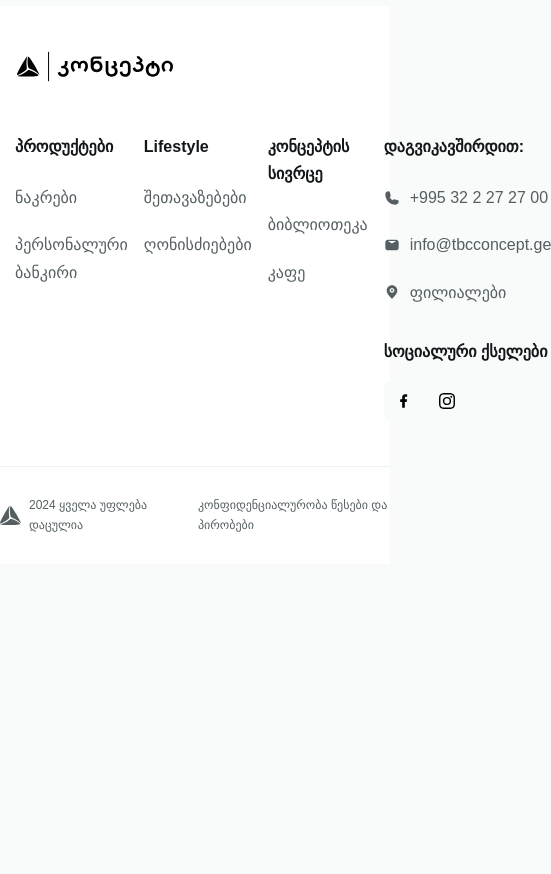
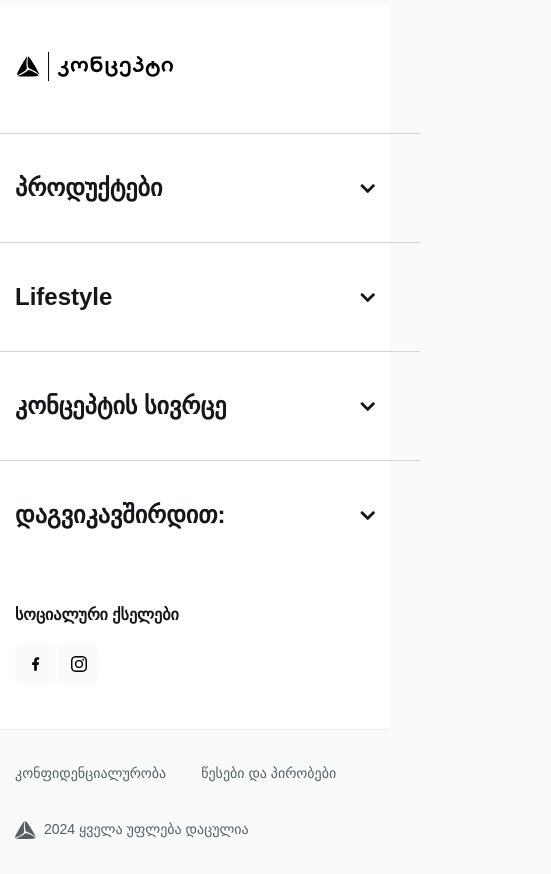
Before and after one commit to bmagnaradze/Tbcconcept-copy, a website: page index.html in a window 390 px wide. Shown: the part 3060-3934 px from the top of the page, 551 px wide, since content can reach past the window. Before the commit the page ends 3624 px from the top, so only its background shows below. Drawn offline with Linux system fonts and the light colour scheme.

Commit message:
Added styles footer to make it responsive

```diff
--- a/components/footer/footer.css
+++ b/components/footer/footer.css
@@ -25,24 +25,18 @@
 }
 
 .footer_main-col {
-  a {
-    text-decoration: none;
-  }
   a:hover {
     color: #182cc0;
   }
 }
+
 .footer_contact {
   a {
     text-decoration: none;
   }
   a:hover {
     text-decoration: underline;
-  }
-}
-.footer_dropdown-toggle {
-  a:hover {
-    text-decoration: none;
+    color: inherit;
   }
 }
 
@@ -50,6 +44,20 @@
   color: #141719;
   padding-bottom: 24px;
   font-weight: 700;
+  cursor: pointer;
+
+  &::after {
+    font-family: FontAwesome;
+    content: '\f107';
+    margin-left: 10px;
+    transition: transform 0.3s;
+    display: none;
+  }
+
+  &.active::after {
+    transform: rotate(180deg);
+    display: none;
+  }
 }
 
 .footer_dropdown-list {
@@ -57,6 +65,10 @@
   flex-direction: column;
   align-items: flex-start;
   display: flex;
+
+  &.show {
+    display: flex;
+  }
 }
 
 .footer_conect {
@@ -111,6 +123,13 @@
   align-items: center;
   display: flex;
 }
+.rules {
+  grid-column-gap: 35px;
+  grid-row-gap: 8px;
+  flex-wrap: wrap;
+  align-items: center;
+  display: flex;
+}
 
 .bottom_logo {
   grid-column-gap: 8px;
@@ -118,3 +137,59 @@
     width: 21px;
   }
 }
+
+@media screen and (max-width: 767px) {
+  .footer_main-inner {
+    grid-row-gap: 0;
+    flex-direction: column;
+    display: flex;
+  }
+  .footer_main-col {
+    margin-left: -45px;
+    margin-right: -45px;
+  }
+  .footer_dropdown {
+    border-top: 1px solid #d1d5d6;
+  }
+  .footer_dropdown-toggle {
+    grid-column-gap: 36px;
+    justify-content: space-between;
+    align-items: center;
+    padding: 36px 45px;
+    font-size: 24px;
+    line-height: 1.5;
+    display: flex;
+  }
+  .footer_dropdown-list {
+    grid-row-gap: 24px;
+    padding-bottom: 36px;
+    padding-left: 45px;
+    padding-right: 45px;
+    display: none;
+  }
+
+  .footer_dropdown-toggle {
+    &::after {
+      display: block;
+    }
+
+    &.active::after {
+      display: block;
+    }
+  }
+
+  .footer_bottom {
+    background-color: #f9fafa;
+    padding-top: 32px;
+    padding-bottom: 32px;
+    font-size: 14px;
+  }
+  .footer_bottom_inner {
+    grid-row-gap: 32px;
+    flex-direction: column;
+    align-items: flex-start;
+  }
+  .rules {
+    order: -1;
+  }
+}
--- a/components/footer/footer.html
+++ b/components/footer/footer.html
@@ -31,7 +31,8 @@
         <div class="footer_main-inner">
           <div class="footer_main-col">
             <div class="footer_dropdown">
-              <div class="footer_dropdown-toggle"><a href="#">პროდუქტები</a>
+              <div class="footer_dropdown-toggle">
+                <div class="d_cursor">პროდუქტები</div>
                 <div class="footer_dropdown-arrow "></div>
               </div>
               <nav class="footer_dropdown-list">
@@ -43,7 +44,8 @@
 
           <div class="footer_main-col">
             <div class="footer_dropdown">
-              <div class="footer_dropdown-toggle"><a href="#">Lifestyle</a>
+              <div class="footer_dropdown-toggle">
+                <div class="d_cursor">Lifestyle</div>
                 <div class="footer_dropdown-arrow "></div>
               </div>
               <nav class="footer_dropdown-list">
@@ -55,8 +57,9 @@
 
           <div class="footer_main-col">
             <div class="footer_dropdown">
-              <div class="footer_dropdown-toggle"><a href="#">კონცეპტის სივრცე</a>
-                <div class="footer_dropdown-arrow "></div>
+              <div class="footer_dropdown-toggle">
+                <div class="d_cursor">კონცეპტის სივრცე</div>
+                <div class="footer_dropdown-arrow "> </div>
               </div>
               <nav class="footer_dropdown-list">
                 <a href="#">ბიბლიოთეკა</a>
@@ -66,9 +69,10 @@
           </div>
 
           <div class="footer_contact">
-
+            <div class="footer_main-col">
               <div class="footer_dropdown">
-              <div class="footer_dropdown-toggle"><a href="#">დაგვიკავშირდით:</a>
+                <div class="footer_dropdown-toggle">
+                  <div class="d_cursor">დაგვიკავშირდით:</div>
                   <div class="footer_dropdown-arrow "></div>
                 </div>
                 <nav class="footer_dropdown-list">
@@ -76,6 +80,7 @@
                   <a href="#" class="footer_conect"> <img src="../../images/mail.svg" /> info@tbcconcept.ge</a>
                   <a href="#" class="footer_conect"><img src="../../images/location.svg" /> ფილიალები</a>
                 </nav>
+              </div>
             </div>
             <p class="footer_social">სოციალური ქსელები</p>
             <div class="footer_social-list">
@@ -99,6 +104,8 @@
     </div>
   </div>
   <div class="footer_bottom">
+    <div class="p_global">
+      <div class="container">
         <div class="footer_bottom_inner">
           <div class="bottom_logo d_flex">
             <img src="images/mobile-header.svg" alt="Logo" />
@@ -110,6 +117,9 @@
             </nav>
           </div>
         </div>
+      </div>
+    </div>
 
+  </div>
 
 </footer>
--- a/index.html
+++ b/index.html
@@ -9,6 +9,7 @@
   <link rel="stylesheet" href="/components/header/header.css" />
   <link rel="stylesheet" href="/components/main/main.css" />
   <link rel="stylesheet" href="/components/footer/footer.css" />
+  <link href="//maxcdn.bootstrapcdn.com/font-awesome/4.5.0/css/font-awesome.min.css" rel="stylesheet">
 </head>
 
 <body>
--- a/js/script.js
+++ b/js/script.js
@@ -7,7 +7,13 @@
     }
   );
   loadComponent('components/main/main.html', 'main-placeholder');
-  loadComponent('components/footer/footer.html', 'footer-placeholder');
+  loadComponent(
+    'components/footer/footer.html',
+    'footer-placeholder',
+    function () {
+      initFooterDropdowns();
+    }
+  );
 });
 
 function loadComponent(url, placeholderId, callback) {
@@ -81,3 +87,15 @@
     }
   });
 }
+
+function initFooterDropdowns() {
+  const dropdownToggles = document.querySelectorAll('.footer_dropdown-toggle');
+
+  dropdownToggles.forEach((toggle) => {
+    toggle.addEventListener('click', function () {
+      const dropdownList = this.nextElementSibling;
+      dropdownList.classList.toggle('show');
+      this.classList.toggle('active');
+    });
+  });
+}
```
Also changed, not shown: images/concept2.png (deleted), images/concept3.png (deleted), 1 other file. Lines whose indentation alone changed are shown as unchanged.
